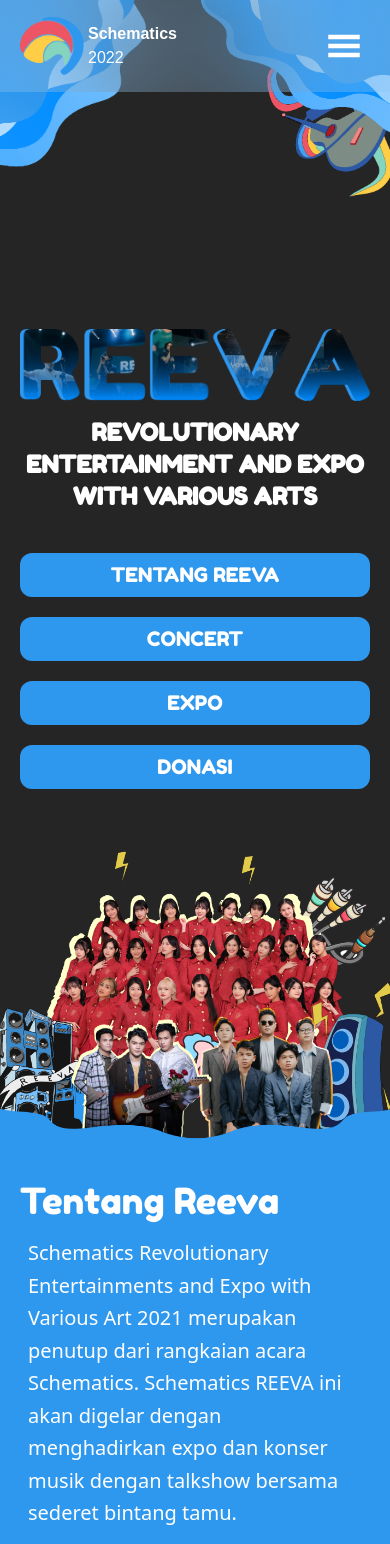
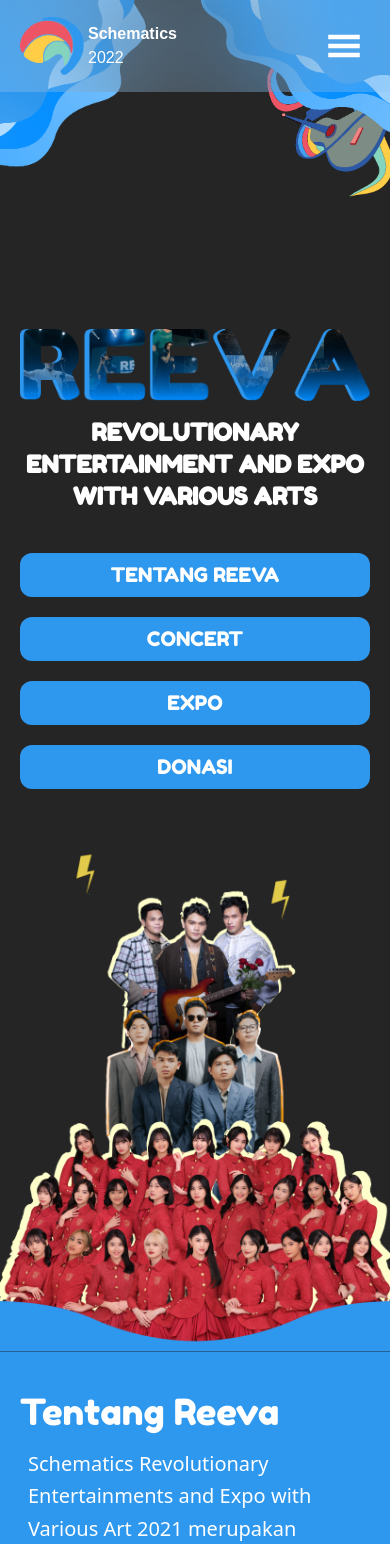
Before and after one commit to Teche-Corp/schematics-2022-frontend, a Next.js app: page /reeva in a window 390 px wide. Shown: the top 1544 px of the page. Built offline with nearby package versions, Linux system fonts and the light colour scheme.

Commit message:
style: styling guest star mobile

```diff
--- a/pages/reeva.jsx
+++ b/pages/reeva.jsx
@@ -97,7 +97,13 @@ const Reeva = () => {
             <img
               src="reeva/guest-star.png"
               alt=""
-              className="relative w-full"/>
+              className="relative w-full hidden sm:block"/>
+          </div>
+          <div>
+            <img
+              src="reeva/gs-mobile.png"
+              alt=""
+              className="relative w-full h-full block sm:hidden"/>
           </div>
           {/* <div className='relative'>
             <img
```
Also changed, not shown: public/reeva/gs-mobile.png (added).
